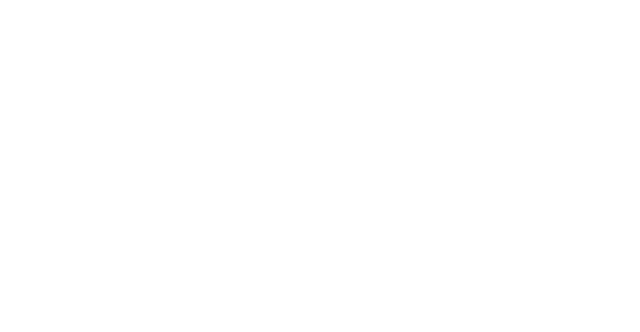
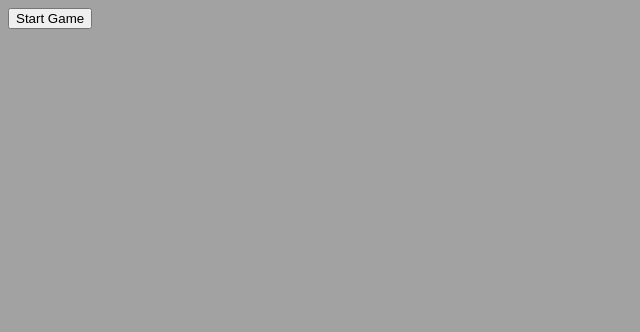
Before and after one commit to olkone/tic-tac-toe, a plain HTML site: page index.html in a window 1280 px wide. Shown: the whole page, without its empty margins (0-640 px from the left). Drawn offline with Linux system fonts and the light colour scheme.

Commit message:
Adds basic structure and style to page

```diff
--- a/css/style.scss
+++ b/css/style.scss
@@ -0,0 +1,30 @@
+html,
+body {
+    height: 100%;
+    width: 100%;
+    box-sizing: border-box;
+}
+
+body {
+    background-color: rgb(162, 162, 162);
+}
+
+#start-btn {
+    display: block;
+}
+
+#gameboard {
+    display: grid;
+    grid-template-columns: repeat(3, 100px);
+    grid-template-rows: repeat(3, 100px);
+
+    align-items: center;
+    justify-content: center;
+
+    .box {
+        border: 1px solid black;
+        height: 100%;
+        width: 100%;
+        text-align: center;
+    }
+}
--- a/index.html
+++ b/index.html
@@ -9,6 +9,7 @@
     <title>Tic Tac Toe</title>
 </head>
 <body>
-
+    <button id="start-btn">Start Game</button>
+    <div id="gameboard"></div>
 </body>
 </html>
```
Also changed, not shown: css/style.css, 1 other file.
